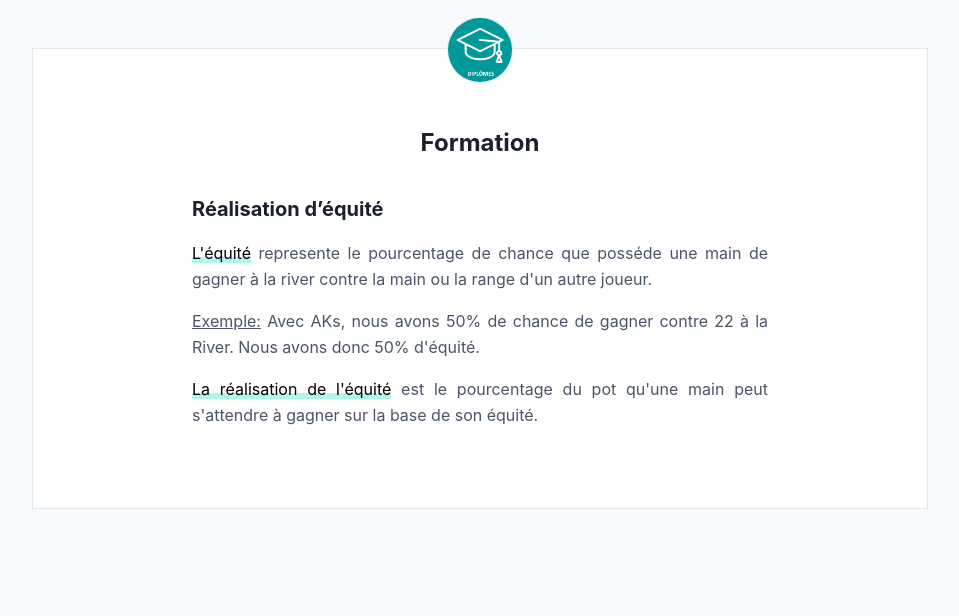
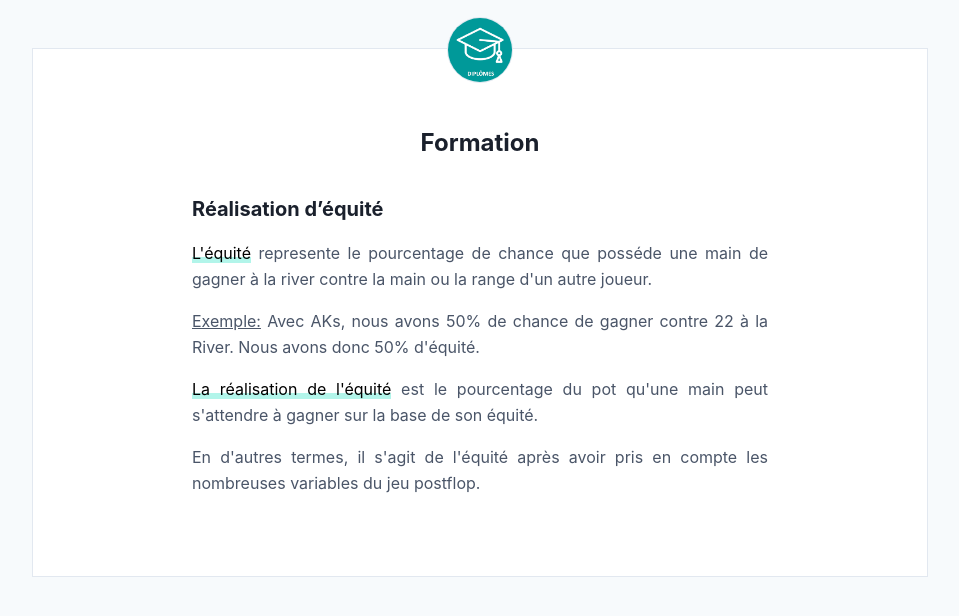
Before and after one commit to greglejeune/blog, a Jekyll site: the page built from _posts/2020-03-03-masterclass.md, in a window 1280 px wide. Shown: the top 616 px of the page, without its empty margins (160-1119 px from the left). Built offline with Jekyll 4.4.1, drawn with Linux system fonts in a browser that asks for light colours.

Commit message:
Update 2020-03-03-masterclass.md

```diff
--- a/_posts/2020-03-03-masterclass.md
+++ b/_posts/2020-03-03-masterclass.md
@@ -14,4 +14,7 @@ categories: poker
   <p>
     <span>La réalisation de l'équité</span> est le pourcentage du pot qu'une main peut s'attendre à gagner sur la base de son équité.
   </p>
+  <p>
+    En d'autres termes, il s'agit de l'équité après avoir pris en compte les nombreuses variables du jeu postflop.
+  </p>
 </div>
```
